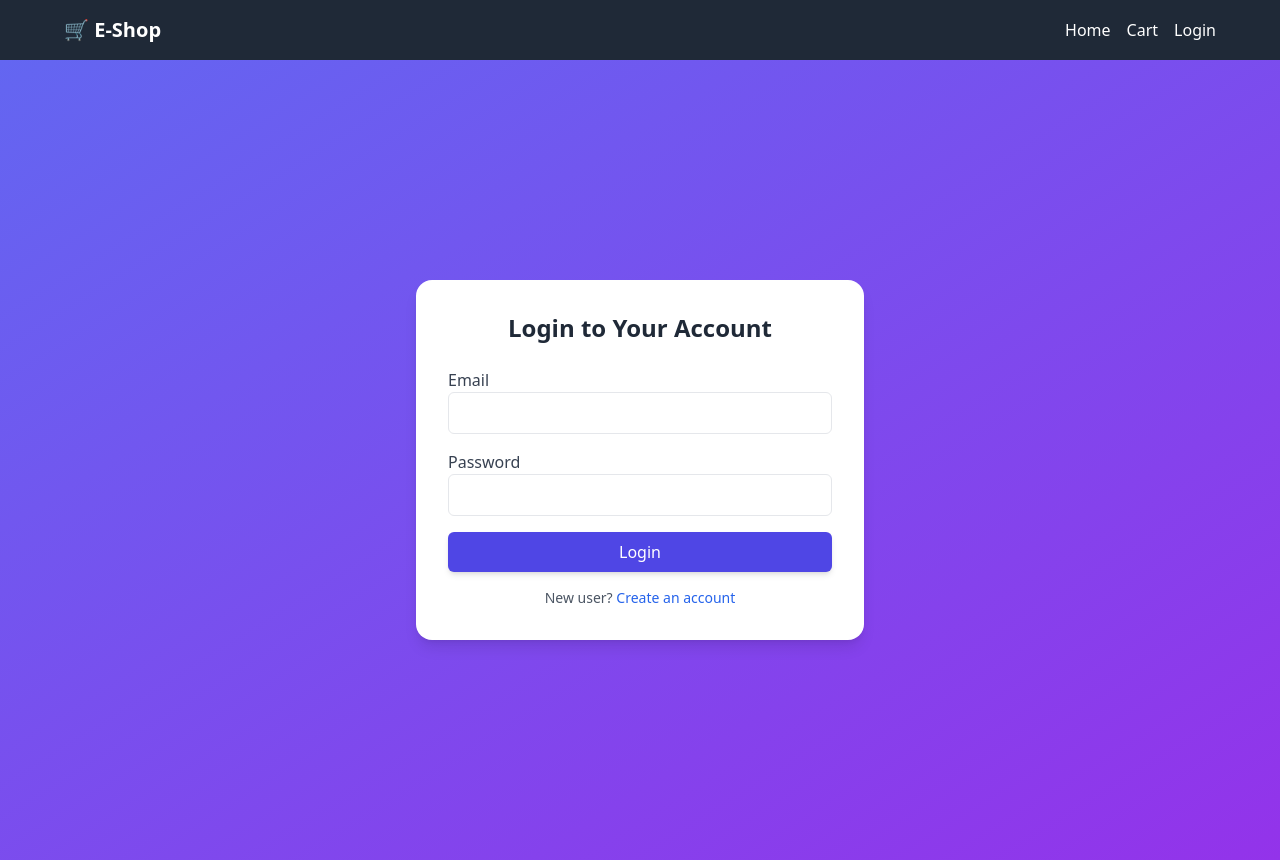
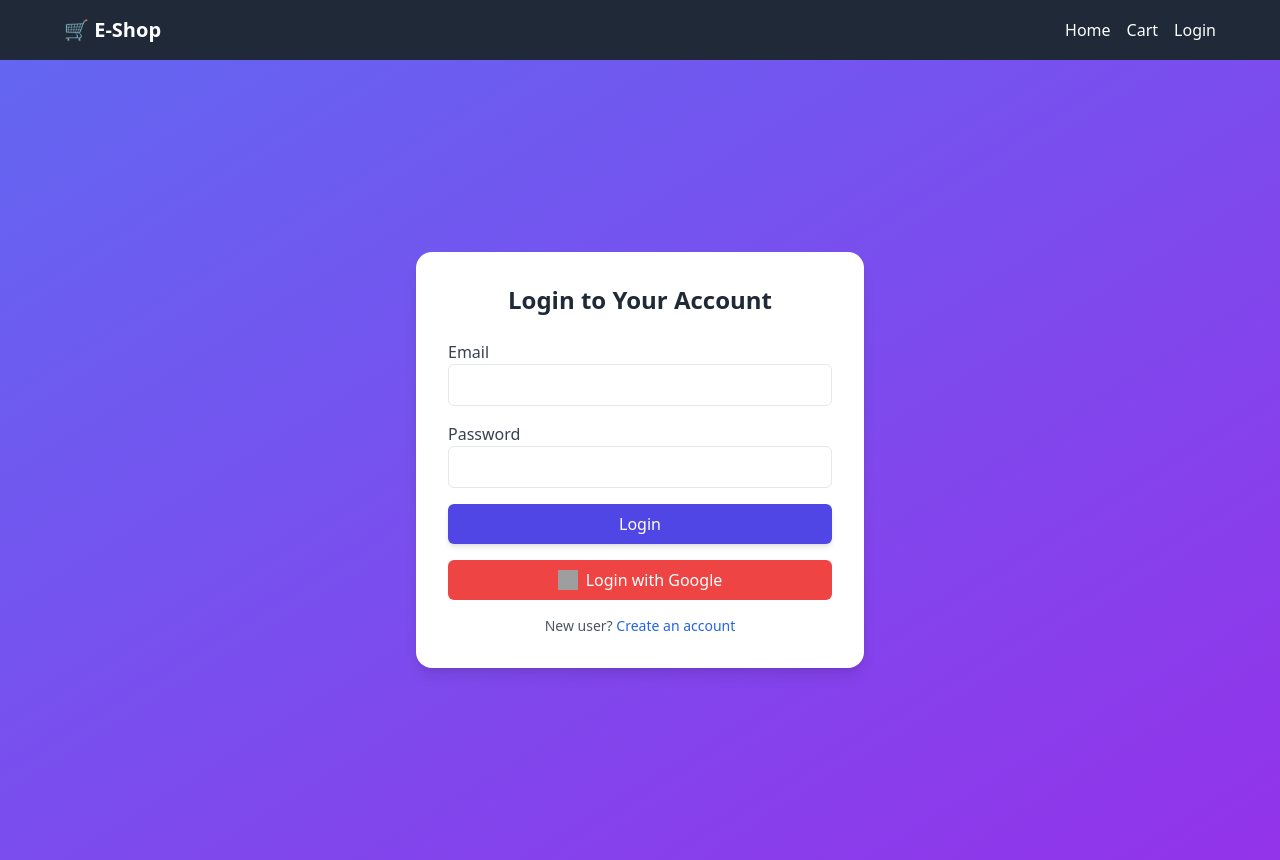
Before and after one commit to neeraj09092003/Ecommerce-frontend, a React (Vite) app: page /login in a window 1280 px wide. Built offline with nearby package versions, Linux system fonts and the light colour scheme; grey boxes are pictures that could not be loaded.

Commit message:
fifth commit

```diff
--- a/package.json
+++ b/package.json
@@ -10,6 +10,7 @@
     "preview": "vite preview"
   },
   "dependencies": {
+    "@react-oauth/google": "^0.12.2",
     "axios": "^1.10.0",
     "jwt-decode": "^4.0.0",
     "react": "^19.1.0",
--- a/src/components/ProductCard.jsx
+++ b/src/components/ProductCard.jsx
@@ -29,6 +29,10 @@ function ProductCard({ product }) {
         src={product.image}
         alt={product.name}
         className="w-full h-48 object-cover rounded-t"
+        onError={(e) => {
+    e.target.onerror = null;
+    e.target.src = "https://placehold.co/150x150";
+  }}
       />
       <div className="p-4">
         <h2 className="text-lg font-semibold">{product.name}</h2>
--- a/src/main.jsx
+++ b/src/main.jsx
@@ -4,13 +4,18 @@ import App from "./App.jsx";
 import "./index.css";
 import { BrowserRouter } from "react-router-dom";
 import { AuthProvider } from "./context/AuthContext.jsx";
+import { GoogleOAuthProvider } from '@react-oauth/google';
+
+const clientId = "908201555449-jn0qki5jvou8d14mu1k76f0r09rernip.apps.googleusercontent.com";
 
 ReactDOM.createRoot(document.getElementById("root")).render(
   <React.StrictMode>
-    <BrowserRouter>
-      <AuthProvider>
-        <App />
-      </AuthProvider>
-    </BrowserRouter>
+    <GoogleOAuthProvider clientId={clientId}>
+      <BrowserRouter>
+        <AuthProvider>
+          <App />
+        </AuthProvider>
+      </BrowserRouter>
+    </GoogleOAuthProvider>
   </React.StrictMode>
 );
--- a/src/pages/Login.jsx
+++ b/src/pages/Login.jsx
@@ -1,39 +1,53 @@
-import { useState } from "react";
+import { useState, useEffect } from "react";
 import { useNavigate, Link } from "react-router-dom";
 import { toast } from "react-toastify";
 import axios from "axios";
+import { useAuth } from "../context/AuthContext";
+import { jwtDecode } from "jwt-decode";
 
-import { useAuth } from "../context/AuthContext"; // <-- import useAuth
-import { jwtDecode } from "jwt-decode"; // <-- import jwtDecode
 export default function Login() {
   const [email, setEmail] = useState("");
   const [password, setPassword] = useState("");
   const [error, setError] = useState("");
+  const navigate = useNavigate();
+  const { setUser, setToken } = useAuth();
 
-  const navigate = useNavigate();
+  // Handle JWT after Google OAuth redirect
+  useEffect(() => {
+    const params = new URLSearchParams(window.location.search);
+    const token = params.get("token");
+    if (token) {
+      localStorage.setItem("token", token);
+      setToken(token);
+      setUser(jwtDecode(token));
+      toast.success("✅ Logged in with Google!");
+      navigate("/");
+    }
+  }, [navigate, setToken, setUser]);
 
-  const { setUser, setToken } = useAuth(); // <-- get setters from context
+  // Standard email/password login
   const handleSubmit = async (e) => {
     e.preventDefault();
     setError("");
-
     try {
-      const res = await axios.post("https://ecommerce-backend-291k.onrender.com/api/auth/login", {
-        email,
-        password,
-      });
-
+      const res = await axios.post(
+        "https://ecommerce-backend-291k.onrender.com/api/auth/login",
+        { email, password }
+      );
       localStorage.setItem("token", res.data.token);
-      // 👇 Update context immediately
       setToken(res.data.token);
       setUser(jwtDecode(res.data.token));
-
       toast.success("✅ Logged in successfully!");
-      navigate("/"); // You can redirect to /admin if admin
+      navigate("/");
     } catch (err) {
       console.error(err);
       setError("Invalid email or password");
     }
+  };
+
+  // Google login handler (redirects to backend OAuth)
+  const handleGoogleLogin = () => {
+    window.location.href = "https://ecommerce-backend-291k.onrender.com/api/auth/google";
   };
 
   return (
@@ -53,7 +67,6 @@ return (
               required
             />
           </div>
-
           <div>
             <label className="block text-gray-700">Password</label>
             <input
@@ -64,9 +77,7 @@ return (
               required
             />
           </div>
-
           {error && <p className="text-red-500 text-sm">{error}</p>}
-
           <button
             type="submit"
             className="w-full bg-indigo-600 text-white py-2 rounded-md shadow-md hover:bg-indigo-700 transition"
@@ -74,6 +85,21 @@ return (
             Login
           </button>
         </form>
+
+        <div className="flex flex-col gap-2 mt-4">
+          <button
+            type="button"
+            onClick={handleGoogleLogin}
+            className="w-full bg-red-500 text-white py-2 rounded-md flex items-center justify-center hover:bg-red-600 transition"
+          >
+            <img
+              src="https://developers.google.com/identity/images/g-logo.png"
+              alt="Google"
+              className="h-5 w-5 mr-2"
+            />
+            Login with Google
+          </button>
+        </div>
 
         <p className="text-sm text-center text-gray-600 mt-4">
           New user?{" "}
```
Also changed, not shown: 1 other file (tests, documents, lock files or other folders). Lines whose indentation alone changed are shown as unchanged.
